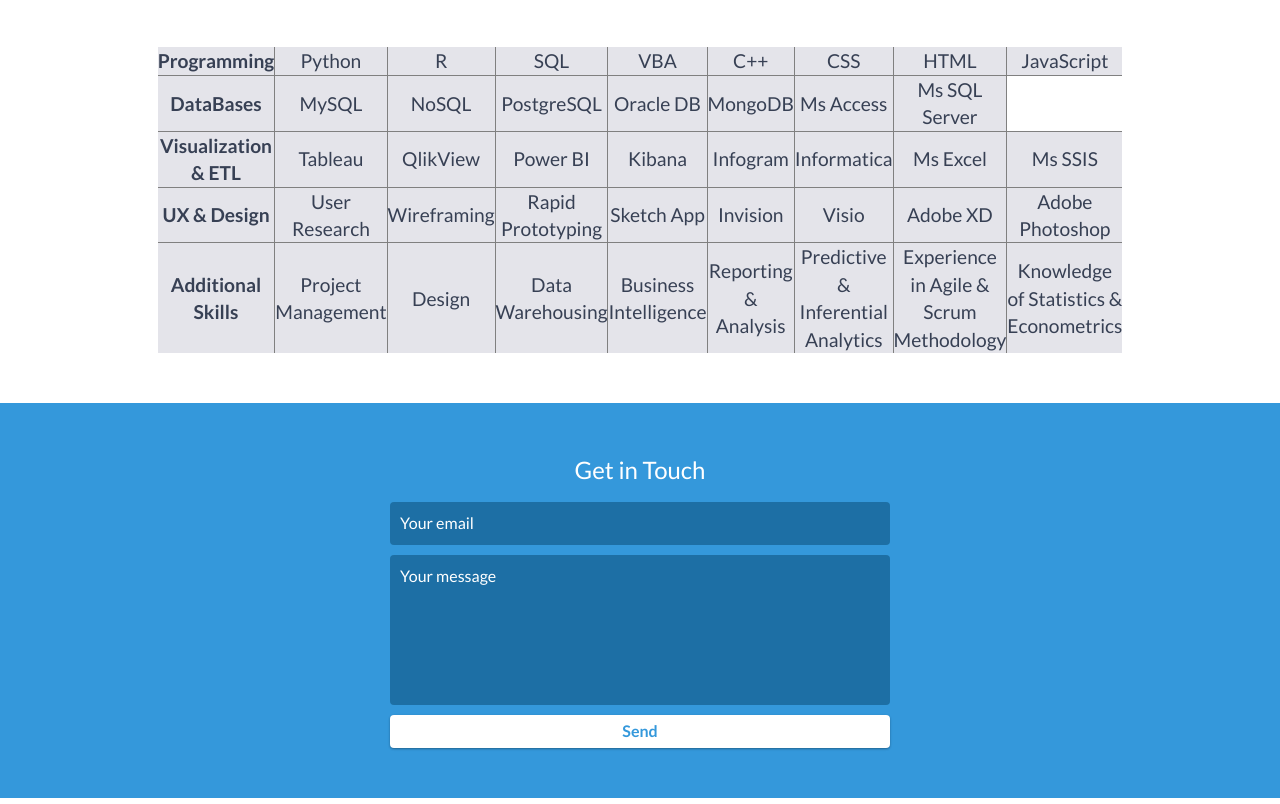
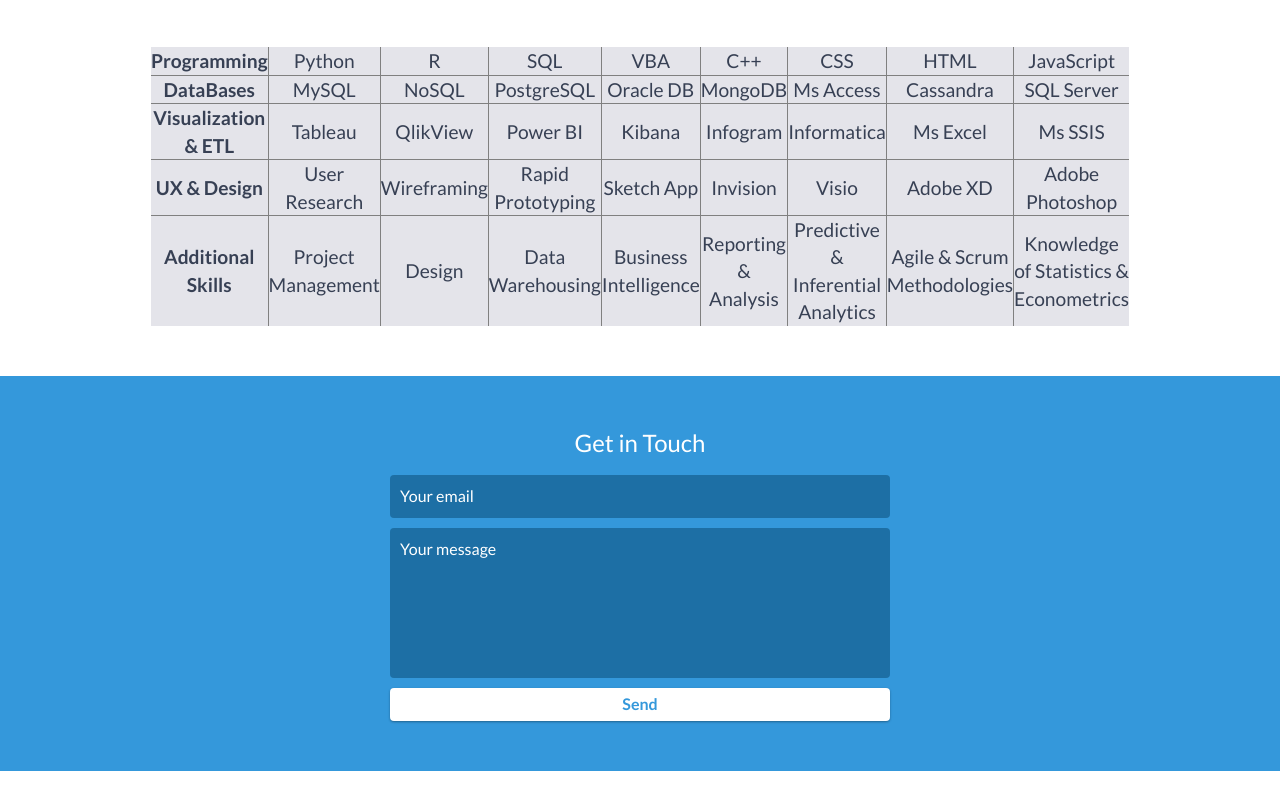
Before and after one commit to rohandash06/rohan-dash06.github.io, a website: page index.html in a window 1280 px wide. Shown: the part 3909-4713 px from the top of the page. Drawn offline with nearby package versions, Linux system fonts and the light colour scheme.

Commit message:
Update index.html

```diff
--- a/index.html
+++ b/index.html
@@ -293,7 +293,8 @@
     <td>Oracle DB</td>
     <td>MongoDB</td>
     <td>Ms Access</td>
-    <td>Ms SQL Server</td>
+    <td>Cassandra</td>
+    <td>SQL Server</td>
   </tr>
   <tr>
     <td><strong>Visualization & ETL</strong></td>
@@ -325,7 +326,7 @@
     <td>Business Intelligence</td>
     <td>Reporting & Analysis</td>
     <td>Predictive & Inferential Analytics</td>
-    <td>Experience in Agile & Scrum Methodology</td>
+    <td>Agile & Scrum Methodologies</td>
     <td>Knowledge of Statistics & Econometrics</td>
   </tr>
 </table>
```
